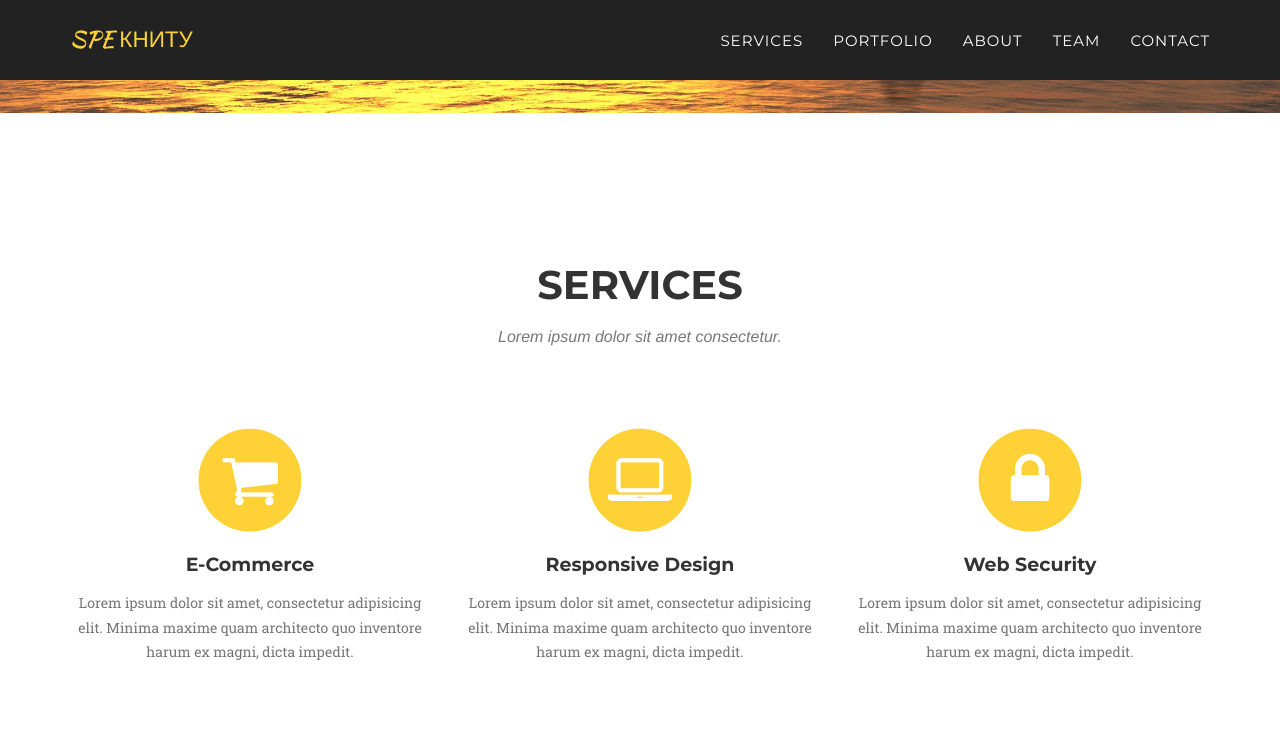
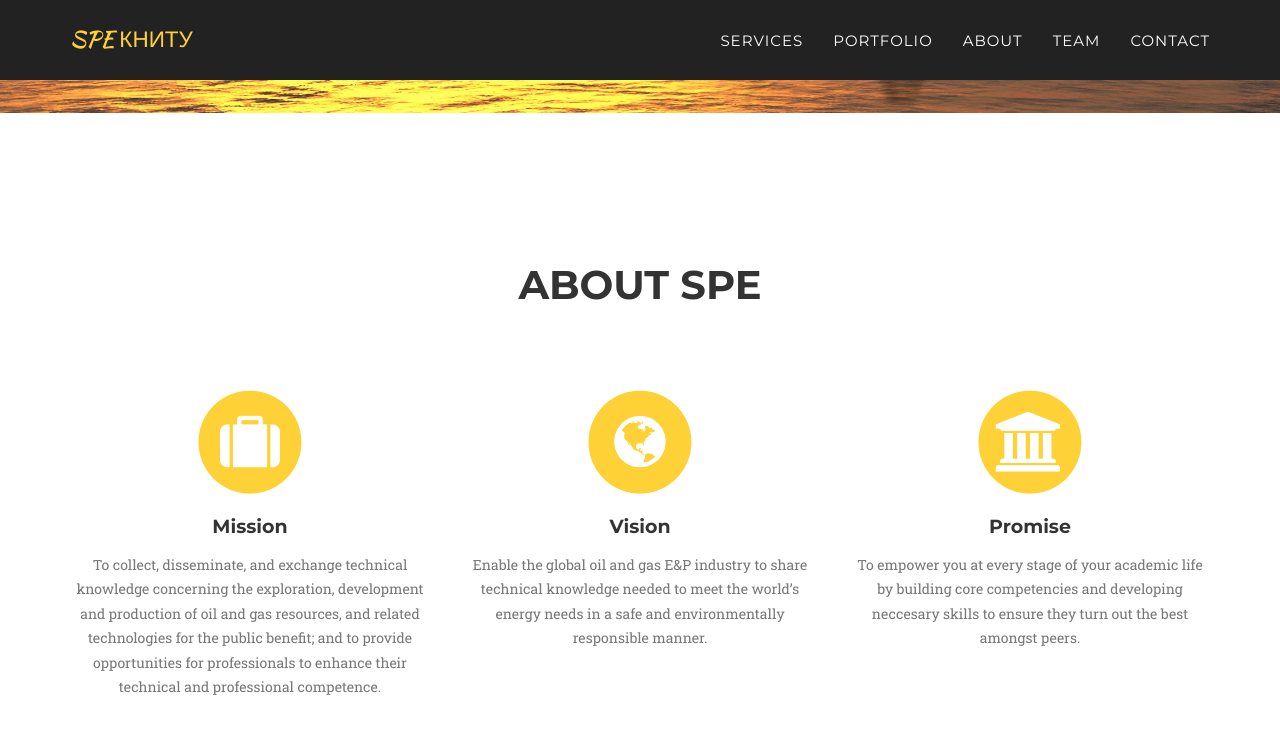
Before and after one commit to kazanspe/kazanspe.github.io, a Jekyll site: the page built from index.html, in a window 1280 px wide and 900 px high, scrolled down 795 px. Shown: the top 734 px of the window. Built offline with Jekyll 4.4.1, drawn with Linux system fonts in a browser that asks for light colours; some web fonts are replaced.

Commit message:
Services Updated

```diff
--- a/_includes/services.html
+++ b/_includes/services.html
@@ -3,34 +3,34 @@
         <div class="container">
             <div class="row">
                 <div class="col-lg-12 text-center">
-                    <h2 class="section-heading">Services</h2>
-                    <h3 class="section-subheading text-muted">Lorem ipsum dolor sit amet consectetur.</h3>
+                    <h2 class="section-heading">About SPE</h2>
+                    <h3 class="section-subheading text-muted"></h3>
                 </div>
             </div>
             <div class="row text-center">
                 <div class="col-md-4">
                     <span class="fa-stack fa-4x">
                         <i class="fa fa-circle fa-stack-2x text-primary"></i>
-                        <i class="fa fa-shopping-cart fa-stack-1x fa-inverse"></i>
+                        <i class="fa fa-suitcase fa-stack-1x fa-inverse"></i>
                     </span>
-                    <h4 class="service-heading">E-Commerce</h4>
-                    <p class="text-muted">Lorem ipsum dolor sit amet, consectetur adipisicing elit. Minima maxime quam architecto quo inventore harum ex magni, dicta impedit.</p>
+                    <h4 class="service-heading">Mission</h4>
+                    <p class="text-muted">To collect, disseminate, and exchange technical knowledge concerning the exploration, development and production of oil and gas resources, and related technologies for the public benefit; and to provide opportunities for professionals to enhance their technical and professional competence.</p>
                 </div>
                 <div class="col-md-4">
                     <span class="fa-stack fa-4x">
                         <i class="fa fa-circle fa-stack-2x text-primary"></i>
-                        <i class="fa fa-laptop fa-stack-1x fa-inverse"></i>
+                        <i class="fa fa-globe fa-stack-1x fa-inverse"></i>
                     </span>
-                    <h4 class="service-heading">Responsive Design</h4>
-                    <p class="text-muted">Lorem ipsum dolor sit amet, consectetur adipisicing elit. Minima maxime quam architecto quo inventore harum ex magni, dicta impedit.</p>
+                    <h4 class="service-heading">Vision</h4>
+                    <p class="text-muted">Enable the global oil and gas E&P industry to share technical knowledge needed to meet the world’s energy needs in a safe and environmentally responsible manner.</p>
                 </div>
                 <div class="col-md-4">
                     <span class="fa-stack fa-4x">
                         <i class="fa fa-circle fa-stack-2x text-primary"></i>
-                        <i class="fa fa-lock fa-stack-1x fa-inverse"></i>
+                        <i class="fa fa-university fa-stack-1x fa-inverse"></i>
                     </span>
-                    <h4 class="service-heading">Web Security</h4>
-                    <p class="text-muted">Lorem ipsum dolor sit amet, consectetur adipisicing elit. Minima maxime quam architecto quo inventore harum ex magni, dicta impedit.</p>
+                    <h4 class="service-heading">Promise</h4>
+                    <p class="text-muted">To empower you at every stage of your academic life by building core competencies and developing neccesary skills to ensure they turn out the best amongst peers.</p>
                 </div>
             </div>
         </div>
```
